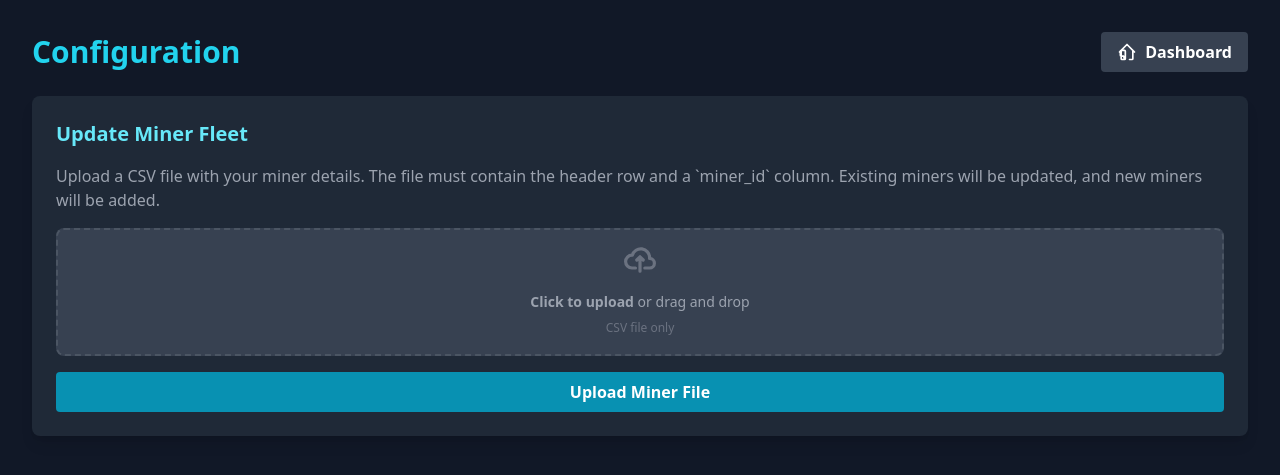
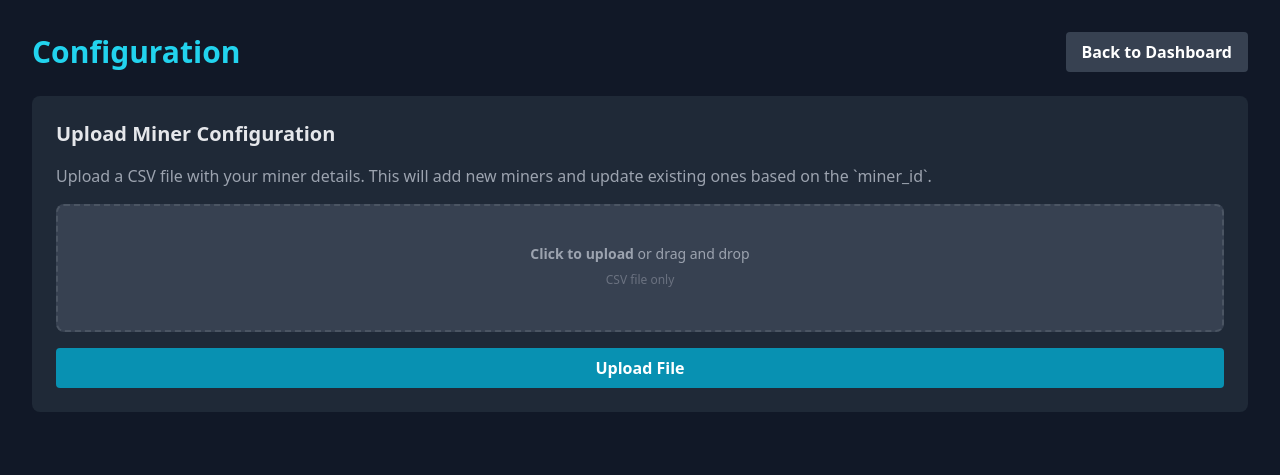
Before and after one commit to tnotm/shepherd, a Flask app: page /config in a window 1280 px wide. Shown: the top 475 px of the page. Run offline with Flask 3, Linux system fonts and the light colour scheme; some libraries are stand-ins or nearby versions.

Commit message:
fix same issue on config.html

```diff
--- a/templates/config.html
+++ b/templates/config.html
@@ -8,55 +8,35 @@
 </head>
 <body class="bg-gray-900 text-gray-200 font-sans">
     <div class="container mx-auto p-4 md:p-8">
-
-        <!-- Header -->
         <header class="flex justify-between items-center mb-6">
             <h1 class="text-3xl font-bold text-cyan-400">Configuration</h1>
-            <a href="/" class="bg-gray-700 hover:bg-cyan-500 text-white font-bold py-2 px-4 rounded inline-flex items-center transition-colors duration-300">
-                <svg xmlns="http://www.w3.org/2000/svg" class="h-5 w-5 mr-2" fill="none" viewBox="0 0 24 24" stroke="currentColor">
-                    <path stroke-linecap="round" stroke-linejoin="round" stroke-width="2" d="M3 12l2-2m0 0l7-7 7 7M5 10v10a1 1 0 001 1h3m10-11l2 2m-2-2v10a1 1 0 01-1 1h-3m-6 0a1 1 0 001-1V11a1 1 0 00-1-1H5a1 1 0 00-1 1v5a1 1 0 001 1h3z" />
-                </svg>
-                <span>Dashboard</span>
-            </a>
+            <a href="{{ url_for('main.index') }}" class="bg-gray-700 hover:bg-cyan-500 text-white font-bold py-2 px-4 rounded">Back to Dashboard</a>
         </header>
 
-        <!-- Flash Messages -->
         {% with messages = get_flashed_messages(with_categories=true) %}
             {% if messages %}
-                <div class="mb-4">
                 {% for category, message in messages %}
-                    <div class="p-4 rounded-md {% if category == 'error' %} bg-red-800 text-red-100 {% else %} bg-green-800 text-green-100 {% endif %}">
-                        {{ message }}
-                    </div>
+                <div class="p-4 mb-4 text-sm rounded-lg {% if category == 'error' %} bg-red-800 text-red-200 {% else %} bg-green-800 text-green-200 {% endif %}" role="alert">
+                    {{ message }}
+                </div>
                 {% endfor %}
-                </div>
             {% endif %}
         {% endwith %}
 
-        <!-- Miner Fleet Upload -->
-        <div class="bg-gray-800 p-6 rounded-lg shadow-lg">
-            <h2 class="text-xl font-semibold mb-4 text-cyan-300">Update Miner Fleet</h2>
-            <p class="text-gray-400 mb-4">
-                Upload a CSV file with your miner details. The file must contain the header row and a `miner_id` column.
-                Existing miners will be updated, and new miners will be added.
-            </p>
-            <!-- MODIFIED: Changed form action to use url_for for better reliability -->
-            <form action="{{ url_for('upload_miners') }}" method="POST" enctype="multipart/form-data" class="w-full">
-                <div class="flex items-center justify-center w-full">
+        <div class="bg-gray-800 p-6 rounded-lg">
+            <h2 class="text-xl font-semibold mb-4">Upload Miner Configuration</h2>
+            <p class="text-gray-400 mb-4">Upload a CSV file with your miner details. This will add new miners and update existing ones based on the `miner_id`.</p>
+            <form action="{{ url_for('main.upload_miners') }}" method="post" enctype="multipart/form-data">
+                <div class="flex items-center justify-center w-full mb-4">
                     <label for="miner_file" class="flex flex-col items-center justify-center w-full h-32 border-2 border-gray-600 border-dashed rounded-lg cursor-pointer bg-gray-700 hover:bg-gray-600">
                         <div class="flex flex-col items-center justify-center pt-5 pb-6">
-                            <svg class="w-8 h-8 mb-4 text-gray-500" aria-hidden="true" xmlns="http://www.w3.org/2000/svg" fill="none" viewBox="0 0 20 16">
-                                <path stroke="currentColor" stroke-linecap="round" stroke-linejoin="round" stroke-width="2" d="M13 13h3a3 3 0 0 0 0-6h-.025A5.56 5.56 0 0 0 16 6.5 5.5 5.5 0 0 0 5.207 5.021C5.137 5.017 5.071 5 5 5a4 4 0 0 0 0 8h2.167M10 15V6m0 0L8 8m2-2 2 2"/>
-                            </svg>
                             <p class="mb-2 text-sm text-gray-400"><span class="font-semibold">Click to upload</span> or drag and drop</p>
                             <p class="text-xs text-gray-500">CSV file only</p>
                         </div>
-                        <input id="miner_file" name="miner_file" type="file" class="hidden" accept=".csv" />
+                        <input id="miner_file" name="miner_file" type="file" class="hidden" />
                     </label>
                 </div>
-                <button type="submit" class="mt-4 w-full bg-cyan-600 hover:bg-cyan-700 text-white font-bold py-2 px-4 rounded transition-colors">
-                    Upload Miner File
-                </button>
+                <button type="submit" class="w-full bg-cyan-600 hover:bg-cyan-500 text-white font-bold py-2 px-4 rounded">Upload File</button>
             </form>
         </div>
     </div>
```
